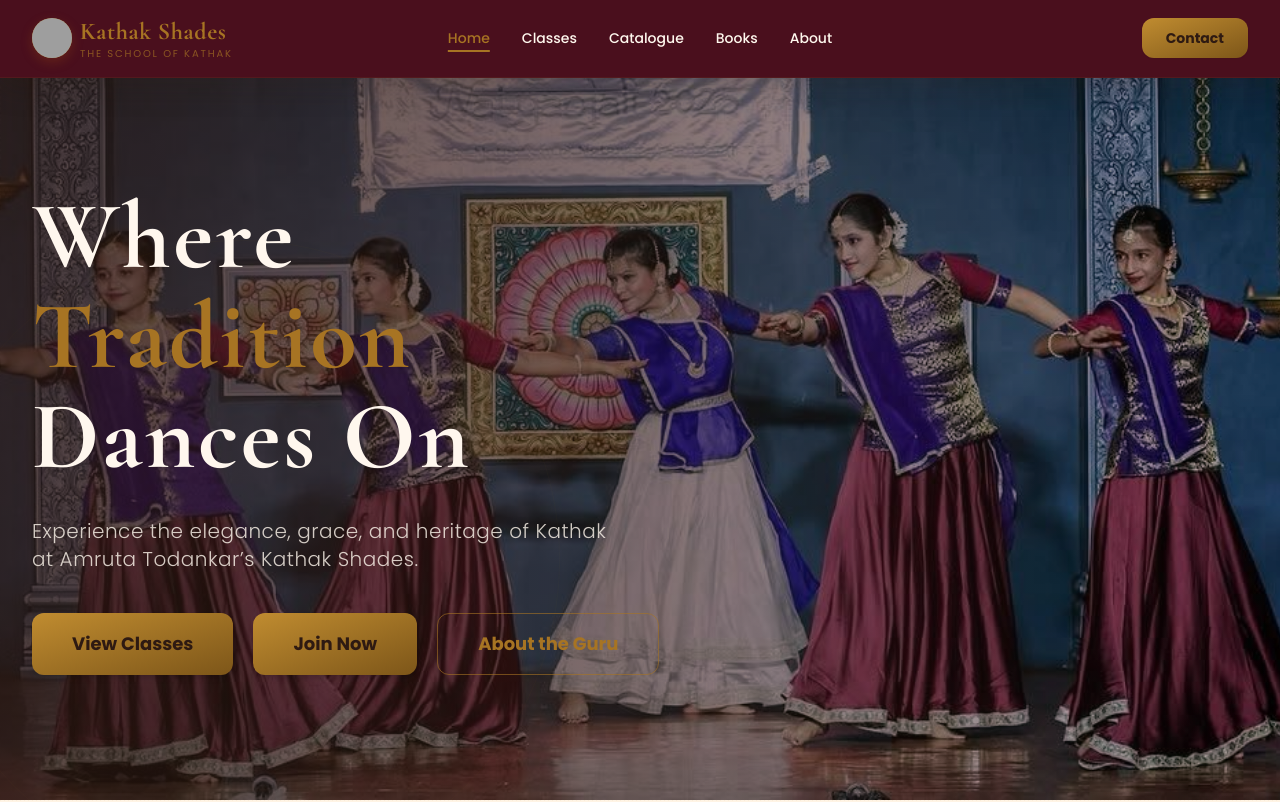
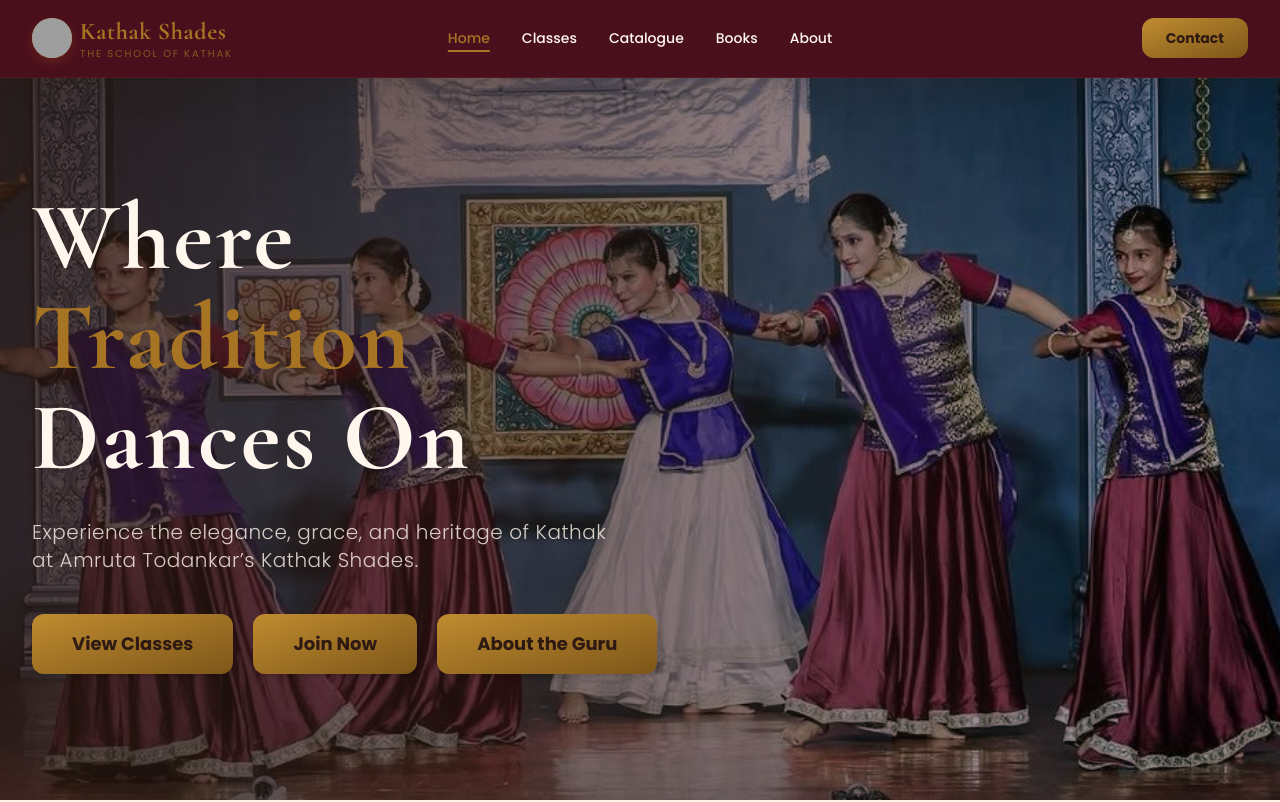
Before and after one commit to Rushabh1697/KATHAKSHADES, a Next.js app: page / in a window 1280 px wide. Shown: the top 802 px of the page. Built offline with nearby package versions, Linux system fonts and the light colour scheme; grey boxes are pictures that could not be loaded.

Commit message:
Update About the Guru button style to match solid gold theme

```diff
--- a/components/pages/Hero.tsx
+++ b/components/pages/Hero.tsx
@@ -65,7 +65,7 @@ export default function Hero() {
             </Link>
             <Link
               href="/about"
-              className="inline-flex justify-center items-center bg-transparent border border-brand-gold/60 text-brand-gold px-10 py-4 rounded-[12px] font-sans font-bold text-lg hover:bg-brand-gold/10 transition-all transform hover:-translate-y-1 hover:scale-[1.02]"
+              className="inline-flex justify-center items-center bg-gradient-to-br from-brand-gold-light to-brand-gold-dark text-brand-black px-10 py-4 rounded-[12px] font-sans font-bold text-lg hover:shadow-[0_4px_20px_rgba(179,92,17,0.4)] transition-all transform hover:-translate-y-1 hover:scale-[1.02] shadow-md"
             >
               About the Guru
             </Link>
```
